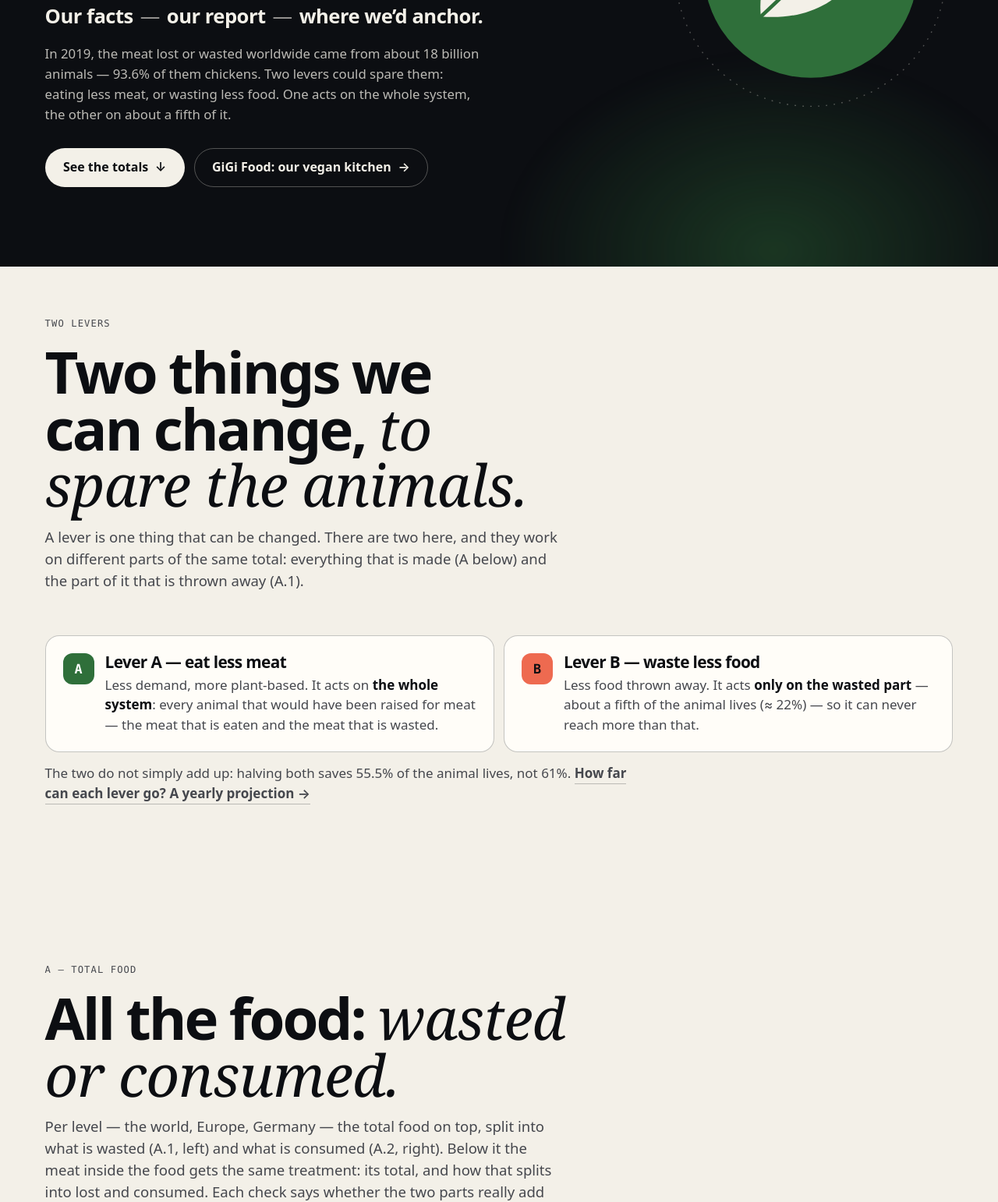
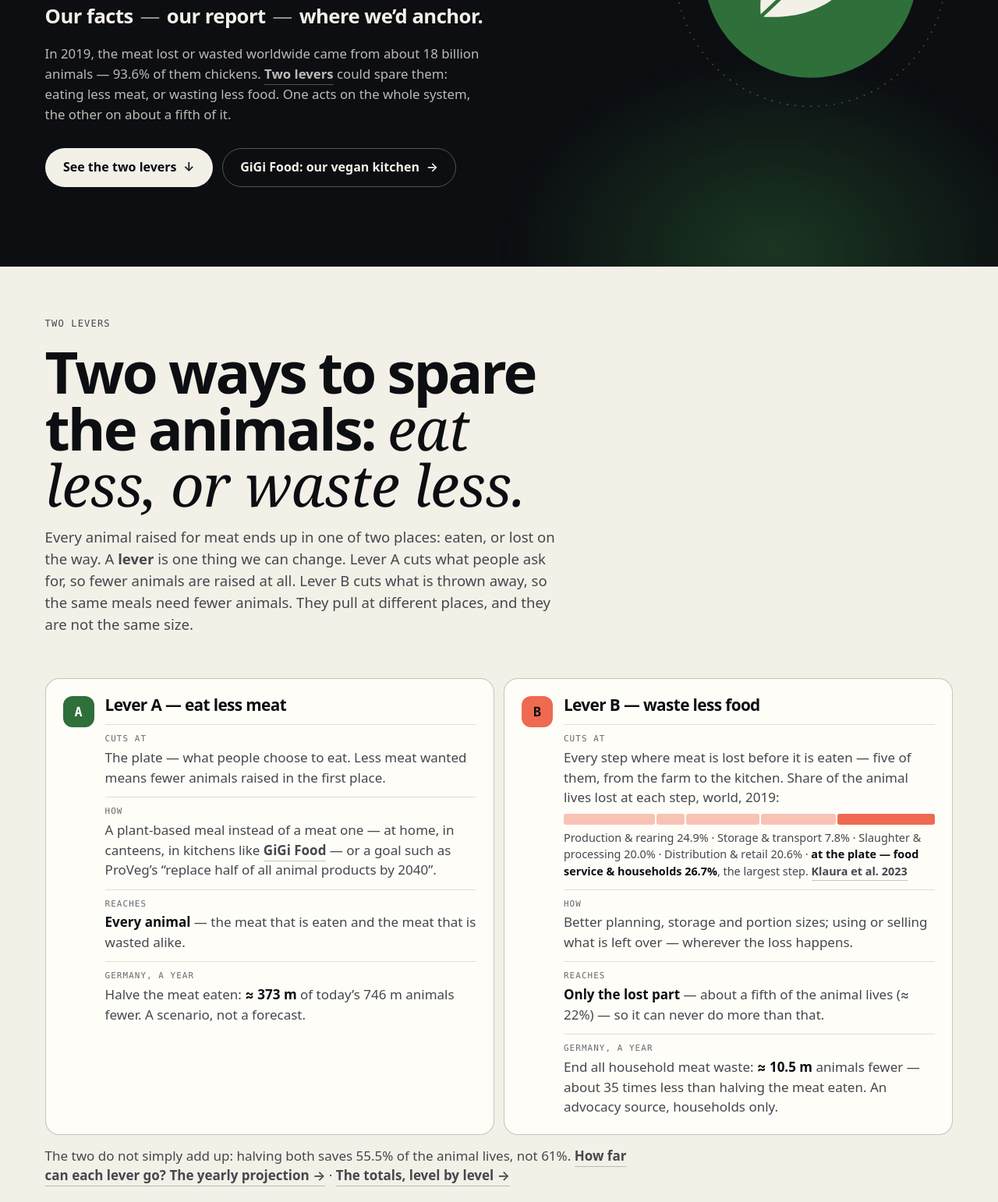
Before and after one commit to gigibot-tech/gigi-ventures, a plain HTML site: page vegan.html in a window 1280 px wide. Shown: the part 476-2018 px from the top of the page at 78% size. Drawn offline with Linux system fonts and the light colour scheme; a web font is replaced by a local one.

Commit message:
Two levers made concrete and reachable; read-through fixes
- GiGi Vegan: "Two levers" in the menu, hero button and hero text now go to
  the explainer on the same page; the explainer says where each lever cuts,
  how, what it reaches and gives a Germany example, with the five-step loss
  chain. The projection page is linked from the menu (mobile), the explainer
  and the footer, and links back.
- Germany's 4.6 Mt is "calculated consumption, waste still inside" on the
  levers page and in the household-waste box, not "eaten".
- Concept page: "shared roots" instead of "four roots", Food section gets a
  DaySaver card; company page: Gigolingo no longer listed as a partner;
  GiGi Food: 18 bn animal lives tied to the full 77.4 Mt of lost meat.

Co-Authored-By: Claude Sonnet 5.5 <noreply@anthropic.com>

```diff
--- a/assets/css/food-vegan.css
+++ b/assets/css/food-vegan.css
@@ -1922,11 +1922,20 @@ a.ddchip:hover { box-shadow: 0 0 0 2px var(--paper), 0 0 0 4px var(--dd); }
 .levers-explain { display: grid; grid-template-columns: minmax(0, 1fr); gap: 12px; }
 @media (min-width: 800px) { .levers-explain { grid-template-columns: repeat(2, minmax(0, 1fr)); } }
 .lex { display: grid; grid-template-columns: auto minmax(0, 1fr); gap: 4px 14px; align-items: start; padding: clamp(14px, 2vw, 22px); border: 1px solid var(--line-strong); border-radius: 18px; background: var(--card); }
-.lex__badge { grid-row: 1 / span 2; display: inline-grid; place-items: center; width: 40px; height: 40px; border-radius: 12px; font-family: var(--f-mono); font-size: 1.05rem; font-weight: 600; color: #ffffff; background: var(--consumed); }
+.lex__badge { grid-row: 1; display: inline-grid; place-items: center; width: 40px; height: 40px; border-radius: 12px; font-family: var(--f-mono); font-size: 1.05rem; font-weight: 600; color: #ffffff; background: var(--consumed); }
 .lex--b .lex__badge { background: var(--waste); color: var(--ink); }
 .lex h3 { font-size: 1.3rem; font-weight: 800; line-height: 1.15; letter-spacing: -.03em; }
 .lex p { margin: 0; color: var(--text-2); line-height: 1.5; }
 .lex strong { color: var(--text); }
+.lex__body { display: grid; gap: 12px; min-width: 0; }
+.lex__list { display: grid; gap: 12px; margin: 0; }
+.lex__list > div { display: grid; gap: 2px; padding-top: 10px; border-top: 1px solid var(--line); }
+.lex__list dt { font-family: var(--f-mono); font-size: .68rem; font-weight: 500; letter-spacing: .1em; text-transform: uppercase; color: var(--text-3); }
+.lex__list dd { margin: 0; color: var(--text-2); line-height: 1.5; }
+.lex__chain { display: flex; gap: 2px; height: 14px; margin: 8px 0 6px; }
+.lex__chain > span { flex: var(--w) 1 0; min-width: 0; border-radius: 3px; background: var(--waste-soft); }
+.lex__chain > span:last-child { background: var(--waste); }
+.lex__stages { display: block; font-size: .9rem; line-height: 1.5; }
 .lex__foot { max-width: 80ch; margin: 14px 0 0; color: var(--text-2); line-height: 1.5; }
 
 /* An estimate: the same two colours in lighter shades with a dashed edge — never read as a measurement */
--- a/assets/data/vegan.js
+++ b/assets/data/vegan.js
@@ -439,10 +439,10 @@ window.GIGI_DATA.vegan = {
       segs: [{ name: 'Pork', v: 28.3 }, { name: 'Poultry', v: 14.7 }, { name: 'Beef & veal', v: 9.7 }, { name: 'Other', v: 2.2 }],
     },
     known: {
-      title: 'What we know about waste next to what is eaten',
+      title: 'What we know about waste next to the calculated consumption',
       sub: 'Germany · households only',
       box: {
-        id: 'cons-known', value: '1.62%', label: 'known household meat waste (74.6 kt) against meat eaten (4.6 Mt)',
+        id: 'cons-known', value: '1.62%', label: 'known household meat waste (74.6 kt) against the calculated meat consumption (4.6 Mt, waste still inside)',
         tags: [{ text: 'Partial indicator', tone: 'flag' }],
         meter: { value: 1.62, caption: 'households only · fish in the 74.6 kt, not in the 4.6 Mt' },
         src: ['gfk', 'bzl'],
--- a/vegan.html
+++ b/vegan.html
@@ -32,10 +32,10 @@
       </a>
       <nav class="nav" aria-label="Primary">
         <a href="index.html">GiGi Ventures</a>
+        <a href="#two-levers">Two levers</a>
         <a href="#totals">Totals</a>
         <a href="#waste">Waste</a>
         <a href="#consumption">Consumption</a>
-        <a href="levers.html">Two levers</a>
         <a href="#anchors">Anchors</a>
       </nav>
       <div class="header-actions">
@@ -54,11 +54,12 @@
   <div class="mobile-menu" id="mobile-menu" hidden>
     <nav aria-label="Mobile">
       <a href="index.html">GiGi Ventures</a>
+      <a href="#two-levers">Two levers</a>
       <a href="#totals">Totals</a>
       <a href="#waste">Waste</a>
       <a href="#consumption">Consumption</a>
-      <a href="levers.html">Two levers</a>
       <a href="#anchors">Anchors</a>
+      <a href="levers.html">Projection</a>
       <a href="food.html">GiGi Food</a>
     </nav>
     <div class="mobile-menu__foot">
@@ -76,9 +77,9 @@
           <p class="eyebrow"><a class="subhero__crumb" href="index.html">GiGi Ventures</a> · Concept · Facts &amp; report</p>
           <h1 class="subhero__title" id="hero-title">18 billion animals. <span class="serif">Their meat was never eaten.</span></h1>
           <p class="points subhero__points">Our facts<span class="points__sep" aria-hidden="true">—</span>our report<span class="points__sep" aria-hidden="true">—</span>where we’d anchor.</p>
-          <p class="subhero__lead">In 2019, the meat lost or wasted worldwide came from about 18 billion animals — 93.6% of them chickens. Two levers could spare them: eating less meat, or wasting less food. One acts on the whole system, the other on about a fifth of it.</p>
+          <p class="subhero__lead">In 2019, the meat lost or wasted worldwide came from about 18 billion animals — 93.6% of them chickens. <a class="link" href="#two-levers">Two levers</a> could spare them: eating less meat, or wasting less food. One acts on the whole system, the other on about a fifth of it.</p>
           <div class="subhero__actions">
-            <a class="btn btn--paper" href="#totals">See the totals <span class="btn__arrow btn__arrow--down" aria-hidden="true">↓</span></a>
+            <a class="btn btn--paper" href="#two-levers">See the two levers <span class="btn__arrow btn__arrow--down" aria-hidden="true">↓</span></a>
             <a class="btn btn--ghost" href="food.html">GiGi Food: our vegan kitchen <span class="btn__arrow" aria-hidden="true">→</span></a>
           </div>
         </div>
@@ -100,22 +101,41 @@
       <div class="wrap">
         <header class="topic-head">
           <p class="eyebrow">Two levers</p>
-          <h2 class="h2" id="two-levers-title">Two things we can change, <span class="serif">to spare the animals.</span></h2>
-          <p class="lead">A lever is one thing that can be changed. There are two here, and they work on different parts of the same total: everything that is made (A below) and the part of it that is thrown away (A.1).</p>
+          <h2 class="h2" id="two-levers-title">Two ways to spare the animals: <span class="serif">eat less, or waste less.</span></h2>
+          <p class="lead">Every animal raised for meat ends up in one of two places: eaten, or lost on the way. A <strong>lever</strong> is one thing we can change. Lever A cuts what people ask for, so fewer animals are raised at all. Lever B cuts what is thrown away, so the same meals need fewer animals. They pull at different places, and they are not the same size.</p>
         </header>
         <div class="levers-explain">
           <article class="lex lex--a">
             <span class="lex__badge" aria-hidden="true">A</span>
-            <h3>Lever A — eat less meat</h3>
-            <p>Less demand, more plant-based. It acts on <strong>the whole system</strong>: every animal that would have been raised for meat — the meat that is eaten and the meat that is wasted.</p>
+            <div class="lex__body">
+              <h3>Lever A — eat less meat</h3>
+              <dl class="lex__list">
+                <div><dt>Cuts at</dt><dd>The plate — what people choose to eat. Less meat wanted means fewer animals raised in the first place.</dd></div>
+                <div><dt>How</dt><dd>A plant-based meal instead of a meat one — at home, in canteens, in kitchens like <a class="link" href="food.html">GiGi Food</a> — or a goal such as ProVeg’s “replace half of all animal products by 2040”.</dd></div>
+                <div><dt>Reaches</dt><dd><strong>Every animal</strong> — the meat that is eaten and the meat that is wasted alike.</dd></div>
+                <div><dt>Germany, a year</dt><dd>Halve the meat eaten: <strong>≈ 373 m</strong> of today’s 746 m animals fewer. A scenario, not a forecast.</dd></div>
+              </dl>
+            </div>
           </article>
           <article class="lex lex--b">
             <span class="lex__badge" aria-hidden="true">B</span>
-            <h3>Lever B — waste less food</h3>
-            <p>Less food thrown away. It acts <strong>only on the wasted part</strong> — about a fifth of the animal lives (≈ 22%) — so it can never reach more than that.</p>
+            <div class="lex__body">
+              <h3>Lever B — waste less food</h3>
+              <dl class="lex__list">
+                <div><dt>Cuts at</dt><dd>Every step where meat is lost before it is eaten — five of them, from the farm to the kitchen. Share of the animal lives lost at each step, world, 2019:
+                  <span class="lex__chain" role="img" aria-label="Five steps: production and rearing 24.9 percent, storage and transport 7.8, slaughter and processing 20.0, distribution and retail 20.6, food service and households 26.7">
+                    <span style="--w: 24.9"></span><span style="--w: 7.8"></span><span style="--w: 20"></span><span style="--w: 20.6"></span><span style="--w: 26.7"></span>
+                  </span>
+                  <span class="lex__stages">Production &amp; rearing 24.9% · Storage &amp; transport 7.8% · Slaughter &amp; processing 20.0% · Distribution &amp; retail 20.6% · <strong>at the plate — food service &amp; households 26.7%</strong>, the largest step. <a class="link" href="#src-klaura">Klaura et al. 2023</a></span>
+                </dd></div>
+                <div><dt>How</dt><dd>Better planning, storage and portion sizes; using or selling what is left over — wherever the loss happens.</dd></div>
+                <div><dt>Reaches</dt><dd><strong>Only the lost part</strong> — about a fifth of the animal lives (≈ 22%) — so it can never do more than that.</dd></div>
+                <div><dt>Germany, a year</dt><dd>End all household meat waste: <strong>≈ 10.5 m</strong> animals fewer — about 35 times less than halving the meat eaten. An advocacy source, households only.</dd></div>
+              </dl>
+            </div>
           </article>
         </div>
-        <p class="lex__foot">The two do not simply add up: halving both saves 55.5% of the animal lives, not 61%. <a class="link link--go" href="levers.html">How far can each lever go? A yearly projection</a></p>
+        <p class="lex__foot">The two do not simply add up: halving both saves 55.5% of the animal lives, not 61%. <a class="link link--go" href="levers.html">How far can each lever go? The yearly projection</a> · <a class="link link--go" href="#totals">The totals, level by level</a></p>
       </div>
     </section>
 
```
Also changed, not shown: assets/data/projection.js (+4 -4 lines), company.html (+2 -2 lines), food.html (+1 -1 lines), index.html (+8 -2 lines), levers.html (+1 -1 lines), 1 other file.
